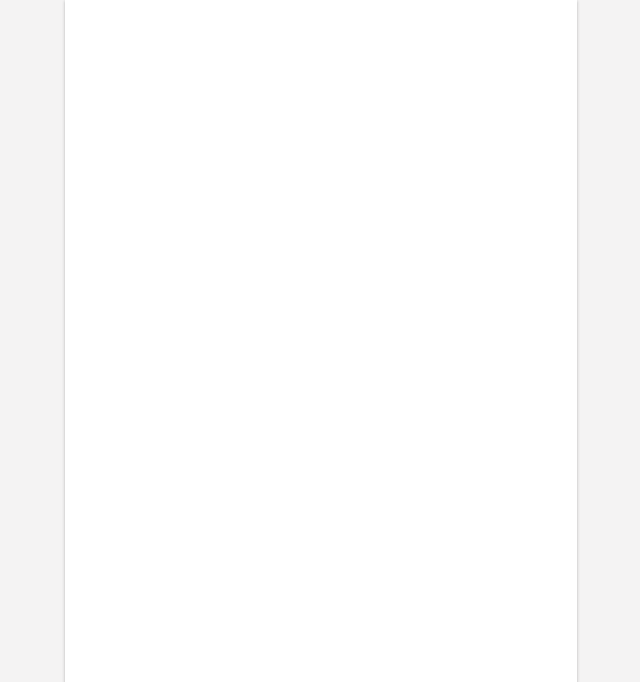
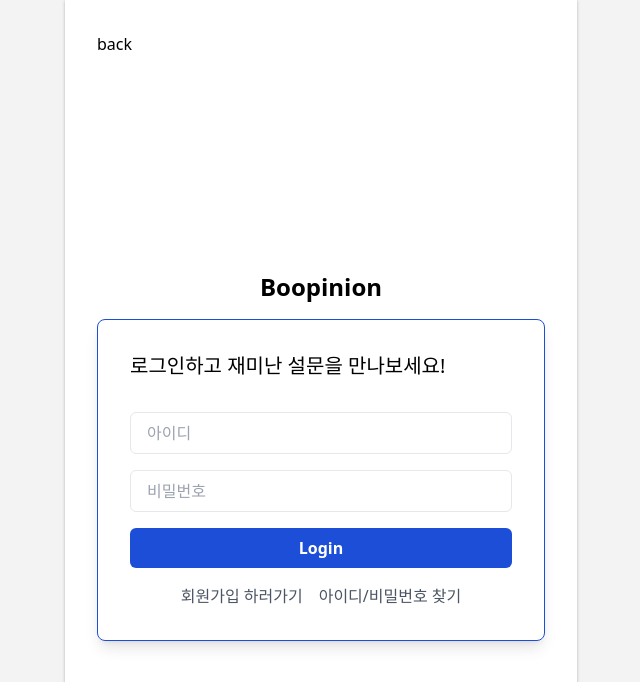
Before and after one commit to BOOPINION/Vote-FE2, a React (Create React App) app: page /login in a window 1280 px wide. Before the commit this address had no page. Shown: the top 682 px of the page, without its empty margins (319-959 px from the left). Built offline with nearby package versions, Linux system fonts and the light colour scheme.

Commit message:
✨ 로그인 창 구현
로그인 창 구현

```diff
--- a/src/App.tsx
+++ b/src/App.tsx
@@ -5,7 +5,7 @@ import VoteResult from "./pages/voteResult";
 import SignUp from "./pages/SignUp";
 import VoteMaker from "./pages/voteMaker";
 import VoteHome from "./pages/voteHome";
-
+import Login from "./pages/Login";
 function App() {
   return (
     <Router>
@@ -15,6 +15,7 @@ function App() {
         <Route path="/signup" element={<SignUp />} />
         <Route path="/vote-maker" element={<VoteMaker />} />
         <Route path="/voteHome" element={<VoteHome />} />
+        <Route path="login" element={<Login />} />
       </Routes>
     </Router>
   );
--- a/src/components/home/Header.tsx
+++ b/src/components/home/Header.tsx
@@ -17,9 +17,9 @@ const Header: React.FC = () => {
         </Link>
       </div>
       <div className="flex flex-1 flex-grow justify-end">
-        <button>
+        <Link to="login">
           <CgProfile className="w-8 h-8" />
-        </button>
+        </Link>
       </div>
     </div>
   );
--- /dev/null
+++ b/src/components/login/LoginBox.tsx
@@ -0,0 +1,65 @@
+import React, { useState } from "react";
+
+interface LoginProps {
+  onLogin: (username: string, password: string) => void;
+}
+
+const LoginBox: React.FC<LoginProps> = ({ onLogin }) => {
+  const [username, setUsername] = useState("");
+  const [password, setPassword] = useState("");
+
+  const handleLogin = () => {
+    onLogin(username, password);
+    setUsername("");
+    setPassword("");
+  };
+
+  return (
+    <>
+      <div className="mt-8 ml-8">back</div>
+      <div className="flex flex-col mx-8 justify-center items-center h-[800px]">
+        <h2 className="text-2xl text-center font-semibold mb-4">Boopinion</h2>
+        <div className="border w-full mx-8 border-blue-700 p-8 rounded-lg shadow-lg">
+          <h3 className="text-xl mb-8">로그인하고 재미난 설문을 만나보세요!</h3>
+          <form>
+            <div className="mb-4">
+              <input
+                type="text"
+                className="w-full border rounded-md px-4 py-2 focus:outline-none focus:border-blue-500"
+                value={username}
+                placeholder="아이디"
+                onChange={(e) => setUsername(e.target.value)}
+              />
+            </div>
+            <div className="mb-4">
+              <input
+                type="password"
+                className="w-full border rounded-md px-4 py-2 focus:outline-none focus:border-blue-500"
+                value={password}
+                placeholder="비밀번호"
+                onChange={(e) => setPassword(e.target.value)}
+              />
+            </div>
+            <button
+              type="button"
+              onClick={handleLogin}
+              className="w-full bg-blue-700 text-white font-semibold px-4 py-2 rounded-md hover:bg-blue-900"
+            >
+              Login
+            </button>
+            <div className="mt-4 text-center">
+              <a href="/signup" className="text-gray-600 hover:underline mr-4">
+                회원가입 하러가기
+              </a>
+              <a href="#" className="text-gray-600 hover:underline">
+                아이디/비밀번호 찾기
+              </a>
+            </div>
+          </form>
+        </div>
+      </div>
+    </>
+  );
+};
+
+export default LoginBox;
--- /dev/null
+++ b/src/pages/Login.tsx
@@ -0,0 +1,20 @@
+import React from "react";
+import ReactDOM from "react-dom";
+import LoginBox from "../components/login/LoginBox";
+
+const Login: React.FC = () => {
+  const handleLogin = (username: string, password: string) => {
+    // 여기서는 로그인 과정을 처리할 수 있습니다.
+    console.log("Username:", username);
+    console.log("Password:", password);
+  };
+
+  return (
+    <div>
+      <LoginBox onLogin={handleLogin} />
+    </div>
+  );
+};
+
+ReactDOM.render(<Login />, document.getElementById("root"));
+export default Login;
```
